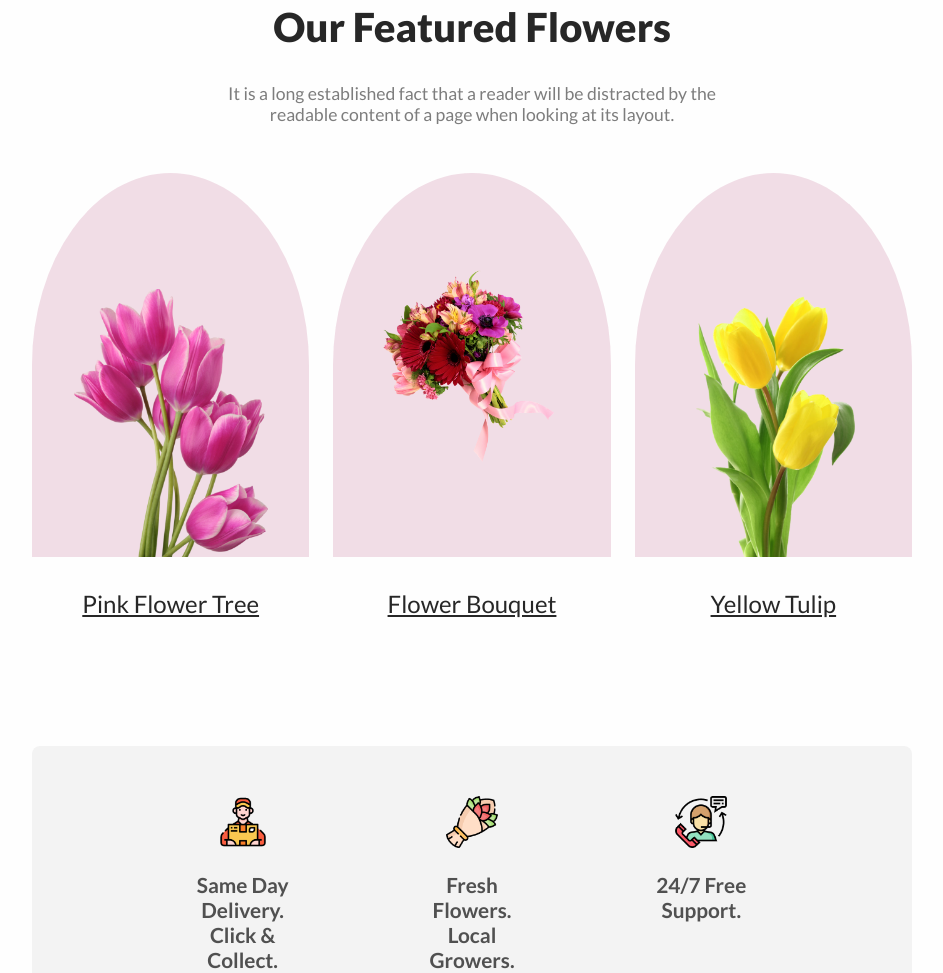
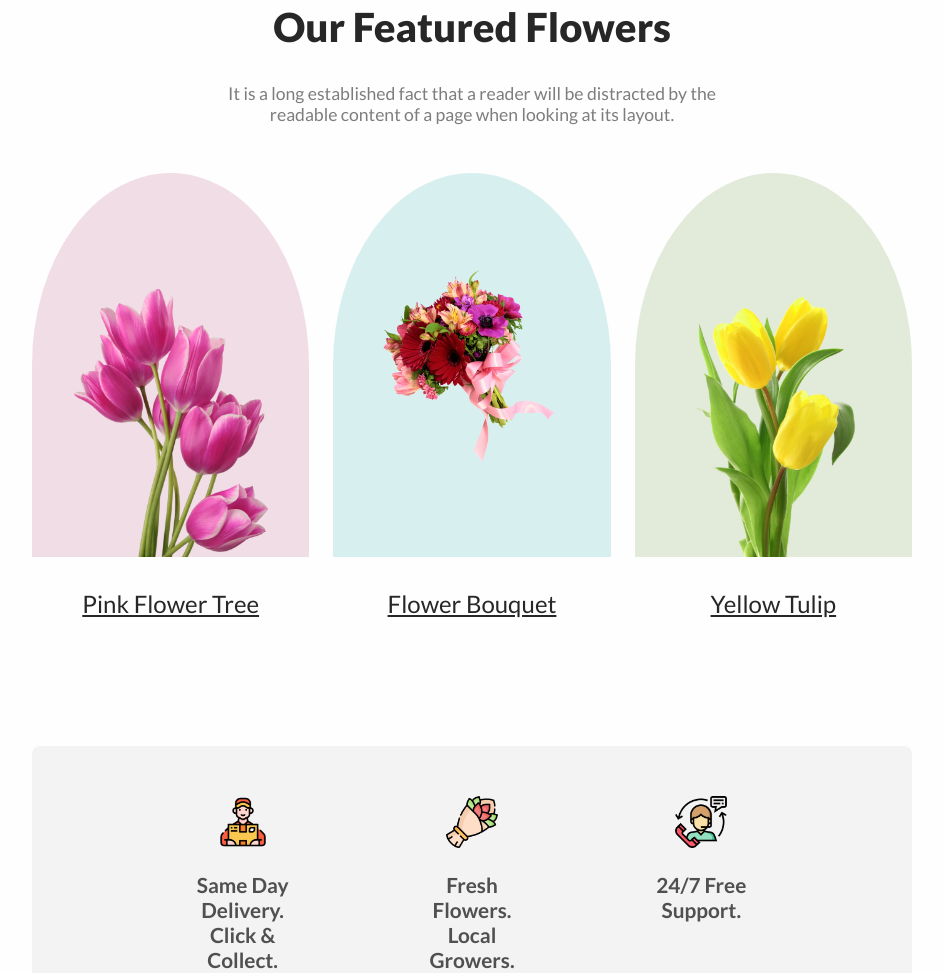
Before and after one commit to yhsunny176/flower-shop-responsive, a plain HTML site: page index.html in a window 1280 px wide. Shown: the part 873-1846 px from the top of the page, without its empty margins (168-1111 px from the left). Drawn offline with Linux system fonts and the light colour scheme.

Commit message:
Added different colors to the cards in featured flowers section

```diff
--- a/index.html
+++ b/index.html
@@ -52,14 +52,14 @@
         </div>
 
         <div class="flr-card">
-          <div class="card-img">
+          <div class="card-img card-img-2">
             <img id="img-2" src="./Flower Asset/pngwing 5.png" alt="bouquet of mixed type flowers">
           </div>
           <a href="#">Flower Bouquet</a>
         </div>
 
         <div class="flr-card">
-          <div class="card-img">
+          <div class="card-img card-img-3">
             <img src="./Flower Asset/pngwing 7.png" alt="yellow color tulip flowers">
           </div>
           <a href="#">Yellow Tulip</a>
--- a/styles/styles.css
+++ b/styles/styles.css
@@ -151,6 +151,14 @@ body {
   justify-content: space-around;
   background-color: rgba(167, 33, 98, 0.15);
   border-radius: 50% 50% 0 0;
+}
+
+.card-img-2{
+  background-color: rgba(5, 151, 160, 0.15);
+}
+
+.card-img-3{
+  background-color: rgba(71, 125, 17, 0.15);
 }
 
 .card-img>img {
```
